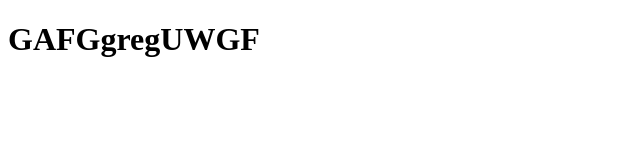
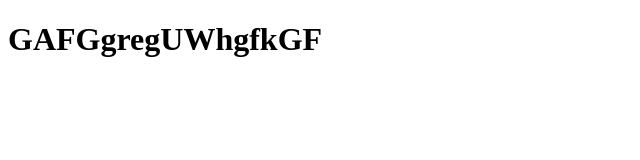
Before and after one commit to alkistissyt/githubpage.test, a plain HTML site: page index.html in a window 1280 px wide. Shown: the whole page, without its empty margins (0-640 px from the left). Drawn offline with Linux system fonts and the light colour scheme.

Commit message:
add index.html

```diff
--- a/index.html
+++ b/index.html
@@ -5,6 +5,6 @@
     <title>Alkistis's guthub page</title>
 </head>
 <body>
-    <H1>GAFGgregUWGF</H1>
+    <H1>GAFGgregUWhgfkGF</H1>
 </body>
 </html>
```
